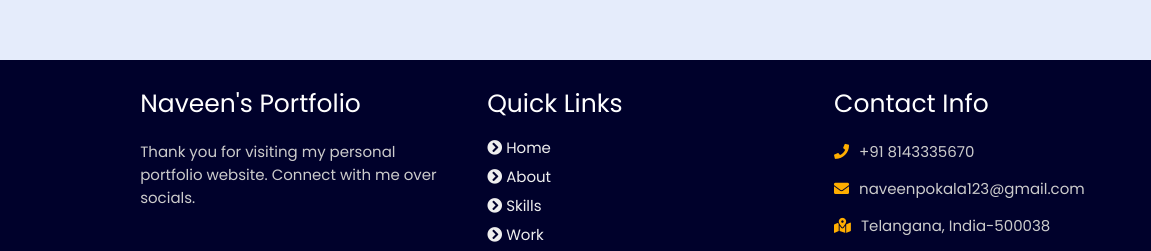
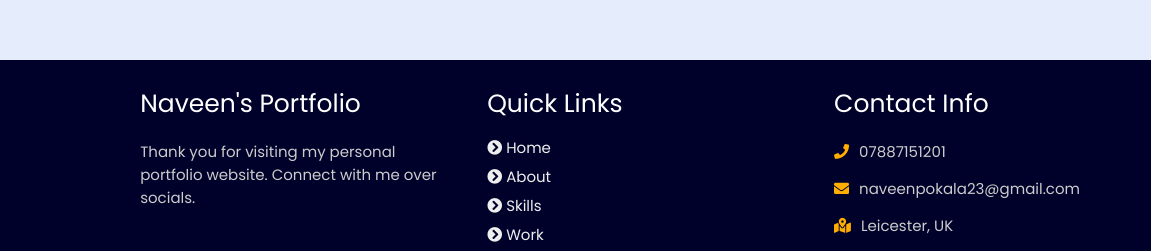
Before and after one commit to pokala-naveen/my_portfolio, a plain HTML site: page index.html in a window 1280 px wide. Shown: the part 4314-4565 px from the top of the page, 0-1151 px from the left. Drawn offline with nearby package versions, Linux system fonts and the light colour scheme.

Commit message:
Update index.html

```diff
--- a/index.html
+++ b/index.html
@@ -91,7 +91,7 @@
         <div class="box-container">
              <div class="box">
               <p><span> age: </span> 23</p>
-              <p><span> phone : </span> +44 7887151201</p>
+              <p><span> phone : </span> 07887151201</p>
             </div>
             <div class="box">
               <p><span> email : </span> naveenpokala23@gmail.com</p>
@@ -411,9 +411,9 @@
 
       <div class="box">
           <h3>contact info</h3>
-          <p> <i class="fas fa-phone"></i>+91 8143335670</p>
-          <p> <i class="fas fa-envelope"></i>naveenpokala123@gmail.com</p>
-          <p> <i class="fas fa-map-marked-alt"></i>Telangana, India-500038</p>
+          <p> <i class="fas fa-phone"></i>07887151201</p>
+          <p> <i class="fas fa-envelope"></i>naveenpokala23@gmail.com</p>
+          <p> <i class="fas fa-map-marked-alt"></i>Leicester, UK</p>
           <div class="share">
 
               <a href="https://shorturl.at/HBiuN" class="fab fa-linkedin" aria-label="LinkedIn" target="_blank"></a>
```
